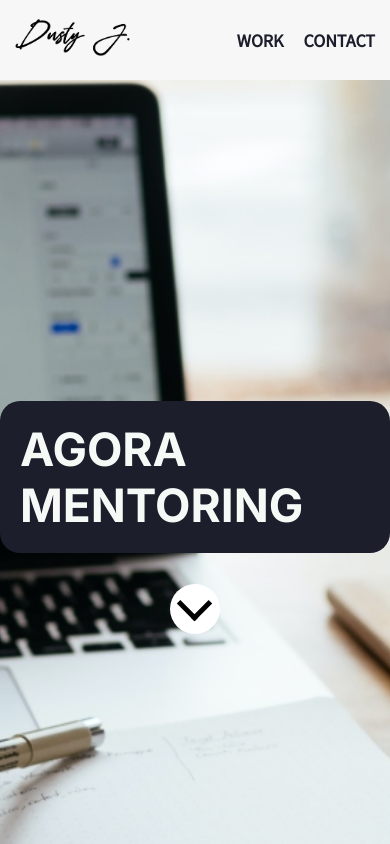
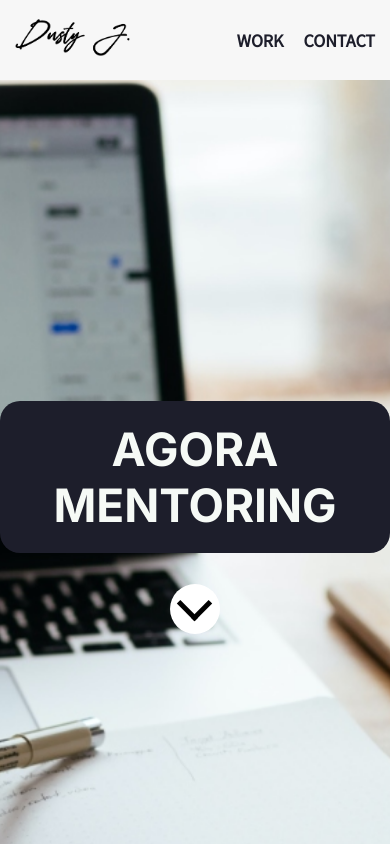
Before and after one commit to bustinjurkz/portfolio, a Next.js app: page /agora in a window 390 px wide. Built offline with nearby package versions, Linux system fonts and the light colour scheme.

Commit message:
project detail pages are responsive-enough

```diff
--- a/components/Button.tsx
+++ b/components/Button.tsx
@@ -16,6 +16,7 @@ export const Button: React.VFC<ButtonProps> = ({ ...props }) => {
 
 const ButtonStyle = styled.a`
   cursor: pointer;
+  text-align: center;
   display: inline-block;
   padding: 0.75rem 1.25rem;
   border-radius: 10rem;
--- a/components/ProjectPreviewCard.tsx
+++ b/components/ProjectPreviewCard.tsx
@@ -218,7 +218,7 @@ const ProjectPreviewCardStyle = styled.div`
   }
 
   .inner-container {
-    max-width: 1000px;
+    max-width: 1200px;
     align-self: center;
     padding: 0px 25px;
     .video-container {
--- a/pages/agora.tsx
+++ b/pages/agora.tsx
@@ -53,7 +53,7 @@ const Agora = () => {
                   science wizardry in order to optimally connect a mentee with a
                   mentor, thus increasing the likelihood of successful career
                   advice and employment down the line.
-                  <p>
+                  <p className="no-website">
                     <b>
                       This project is on-going and the beta version will be out
                       sometime in 2023. Live preview and repo available upon
--- a/pages/stellargaze.tsx
+++ b/pages/stellargaze.tsx
@@ -95,7 +95,7 @@ const Stellargaze = () => {
         </Fade>
 
         <BounceIn>
-          <div className="image-container">
+          <div className="image-container" style={{ marginBottom: "3rem" }}>
             <Image
               priority
               className="image"
--- a/styles/PageDetailsStyle.ts
+++ b/styles/PageDetailsStyle.ts
@@ -20,7 +20,7 @@ export const PageDetailsStyle = styled.div`
 
       .name {
         font-size: 2.3rem;
-
+        text-align: center;
         @media screen and (min-width: 420px) {
           font-size: 3.2rem;
         }
@@ -40,6 +40,7 @@ export const PageDetailsStyle = styled.div`
 
   .project-container {
     margin: 0rem 1rem;
+
     @media screen and (min-width: 380px) {
       margin: 0rem 2rem;
     }
@@ -50,12 +51,19 @@ export const PageDetailsStyle = styled.div`
       margin: 0rem 4rem;
     }
     @media screen and (min-width: 1000px) {
-      margin: 0rem 9rem;
+      max-width: 1200px;
+      margin: 0 auto;
+      padding: 0rem 4rem;
     }
   }
 
   section {
+    margin-top: 5rem;
     margin-bottom: 5rem;
+    /* @media screen and (min-width: 900px) {
+      margin-bottom: 5rem;
+    } */
+
     .header {
       font-weight: 600;
       font-size: x-large;
@@ -88,33 +96,41 @@ export const PageDetailsStyle = styled.div`
         width: 100%;
         justify-content: space-between;
 
+        @media screen and (min-width: 900px) {
+          flex-flow: row;
+        }
+
         .description-container {
           display: flex;
           flex-direction: column;
           justify-content: space-between;
-          .description {
-            @media screen and (min-width: 1000px) {
-              width: 70%;
-              margin-right: 6rem;
-            }
-          }
+
           .visit {
             align-self: center;
             margin: 4rem 0rem;
             font-weight: 600;
-            @media screen and (min-width: 1000px) {
+            @media screen and (min-width: 900px) {
               align-self: flex-start;
             }
-            @media screen and (min-width: 1000px) {
-              margin-top: 0;
-            }
           }
+        }
+
+        .no-website {
+          margin: 3rem 0rem;
         }
 
         .notes {
           display: flex;
           flex-direction: column;
           align-self: center;
+
+          @media screen and (min-width: 900px) {
+            align-self: auto;
+            margin-left: 2rem;
+          }
+          @media screen and (min-width: 1000px) {
+            margin-left: 3rem;
+          }
 
           .note-container {
             display: flex;
@@ -142,9 +158,16 @@ export const PageDetailsStyle = styled.div`
 
   .actions {
     display: flex;
+    flex-direction: column;
+    align-items: center;
     justify-content: center;
     margin-top: 3rem;
     margin-bottom: 3rem;
+
+    @media screen and (min-width: 575px) {
+      flex-direction: row;
+      align-items: flex-end;
+    }
 
     @media screen and (min-width: 1000px) {
       justify-content: end;
@@ -152,14 +175,25 @@ export const PageDetailsStyle = styled.div`
 
     .repo {
       margin-right: 2rem;
+      @media screen and (max-width: 575px) {
+        margin-bottom: 0.5rem;
+      }
+    }
+  }
+  .technical {
+    @media screen and (min-width: 900px) {
+      margin-top: 4rem;
+    }
+  }
+  .learnings {
+    @media screen and (min-width: 900px) {
+      margin-top: 4rem;
     }
   }
   .technical,
   .learnings {
-    max-width: 800px;
-    margin: auto;
-    margin-top: 5rem;
-
+    margin-left: auto;
+    margin-right: auto;
     a {
       color: ${(props) => props.theme.green};
       :hover {
@@ -167,7 +201,16 @@ export const PageDetailsStyle = styled.div`
       }
     }
   }
-
+  .kiln,
+  .runs {
+    max-width: 380px !important;
+  }
+  .ad {
+    max-width: 602px !important;
+  }
+  .speak {
+    max-width: 602px !important;
+  }
   .image-container {
     background: ${(props) => props.theme.blue};
     padding: 8px;
@@ -176,12 +219,14 @@ export const PageDetailsStyle = styled.div`
     margin-left: auto;
     margin-right: auto;
     margin-bottom: 2rem;
+
     @media screen and (min-width: 800px) {
-      margin-bottom: 4rem;
+      margin-top: 4rem;
     }
     img {
       border-radius: 15px;
     }
+
     .label {
       padding: 15px 10px;
       text-align: center;
@@ -197,6 +242,13 @@ export const SpecialListStyle = styled.div`
   padding: 20px 15px;
   border: 1px solid #ebebeb;
   border-radius: 5px;
+  a {
+    color: ${(props) => props.theme.green};
+    :hover,
+    :focus {
+      color: ${(props) => props.theme.darkBlue};
+    }
+  }
 `;
 
 export const ListStyle = styled.div`
```
Also changed, not shown: pages/genia.tsx (+17 -17 lines), pages/planter.tsx (+9 -14 lines).
